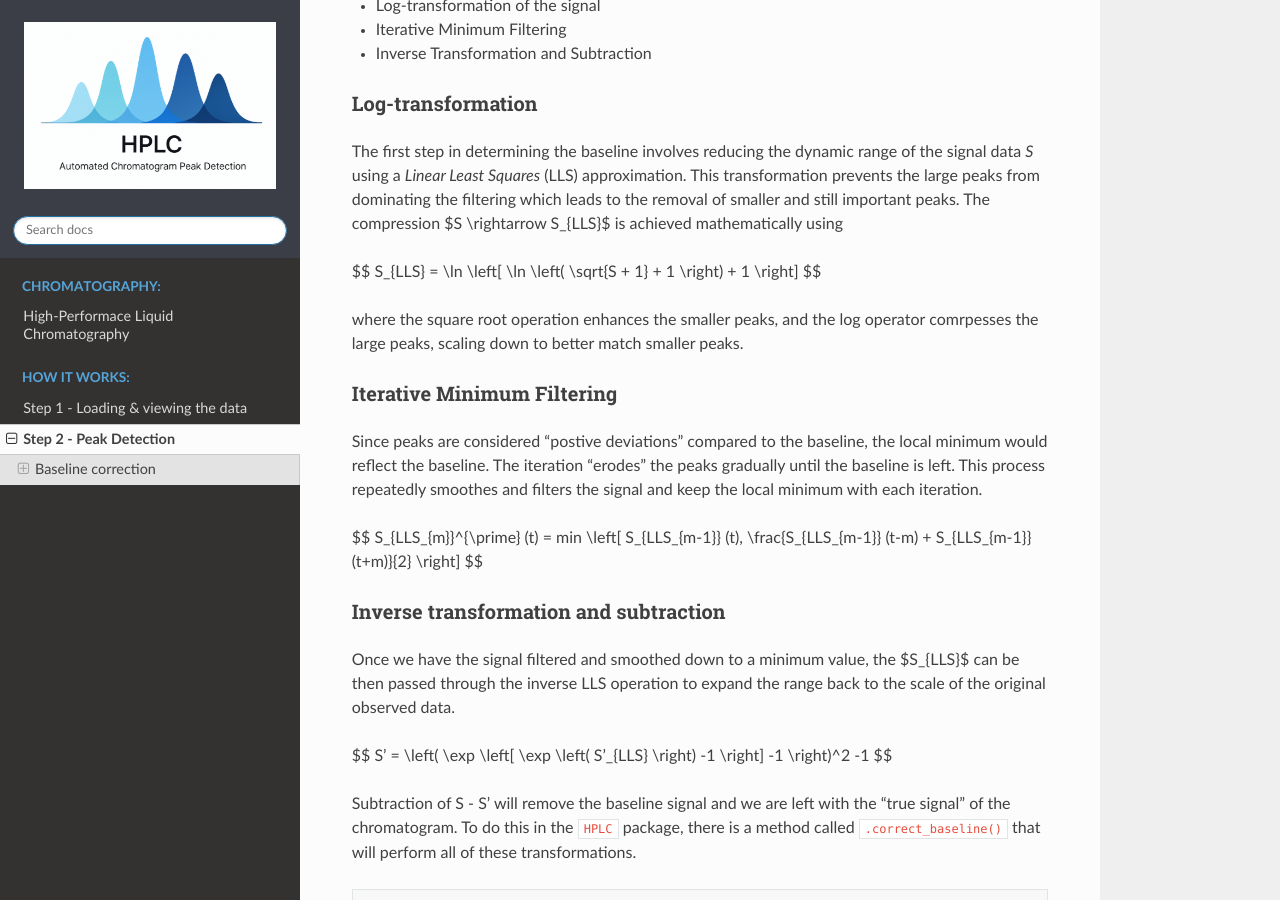
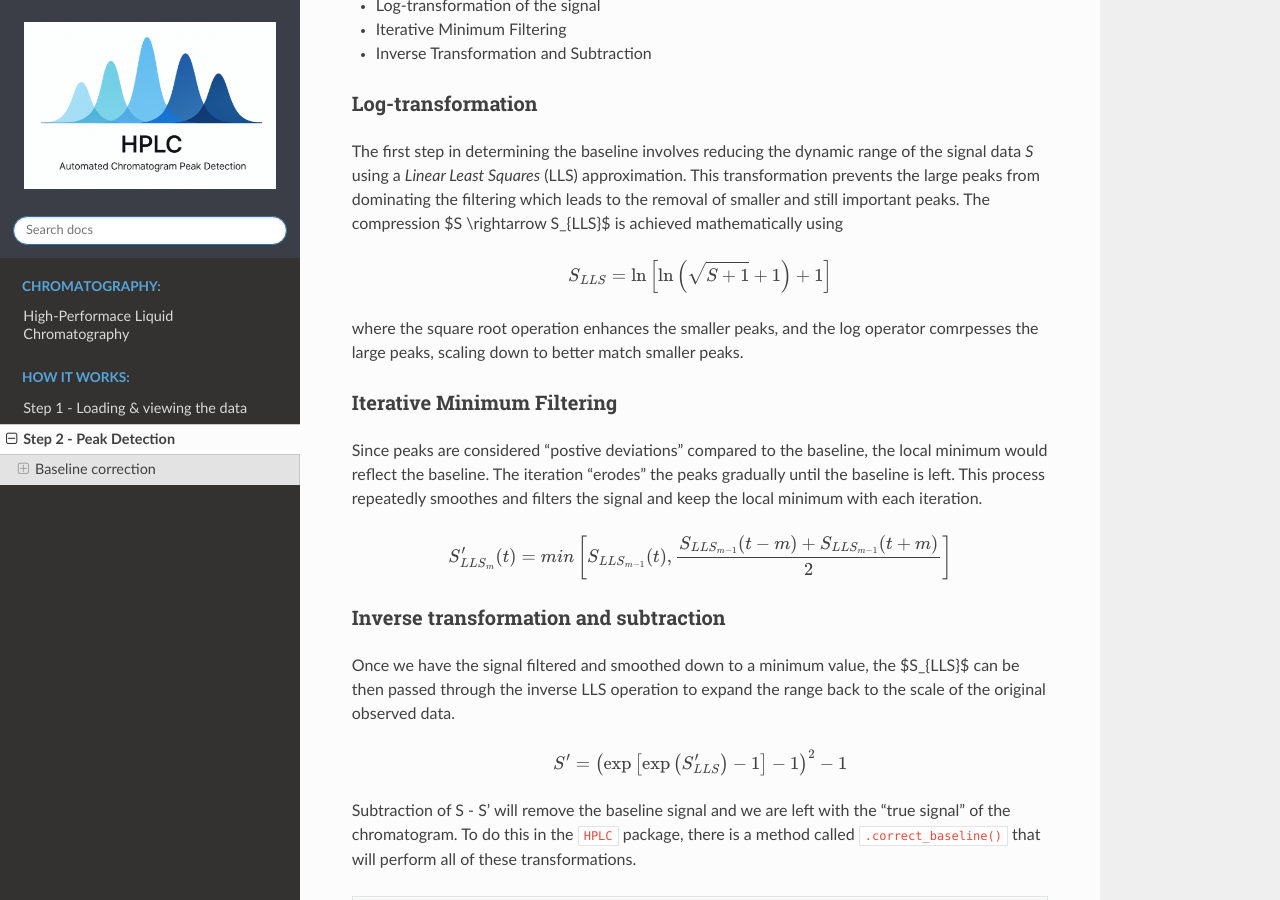
Before and after one commit to pcichowicz/HPLC, a Sphinx documentation site: the page built from doc/Peak_Detection.md, in a window 1280 px wide and 900 px high, scrolled down 558 px. Built offline with Sphinx 7.4.7 and the Read the Docs theme 3.1.0, drawn with Linux system fonts in a browser that asks for light colours; part of the change alters nothing that is shown.

```diff
--- a/doc/Peak_Detection.md
+++ b/doc/Peak_Detection.md
@@ -1,3 +1,7 @@
+<script type="text/javascript" id="MathJax-script" async
+  src="https://cdn.jsdelivr.net/npm/mathjax@3/es5/tex-mml-chtml.js">
+</script>
+
 # Step 2 - Peak Detection
 
 Notebook Code: [![License: MIT](https://img.shields.io/badge/License-GPLv3-blue.svg)](https://www.gnu.org/licenses/gpl-3.0) Notebook Prose: [![License: CC BY 4.0](https://img.shields.io/badge/License-CC_BY_4.0-lightgrey.svg)](https://creativecommons.org/licenses/by/4.0/)
```
